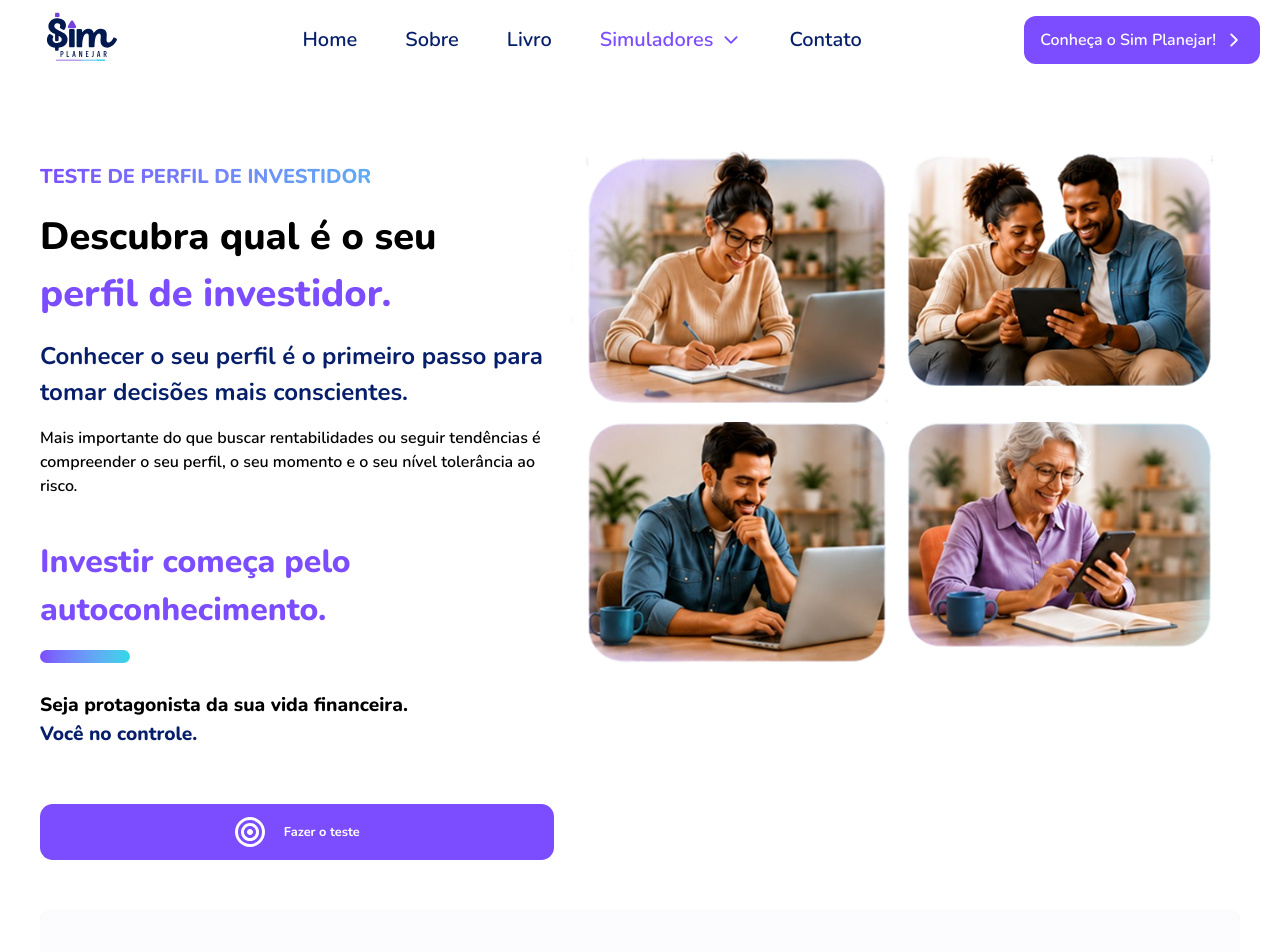
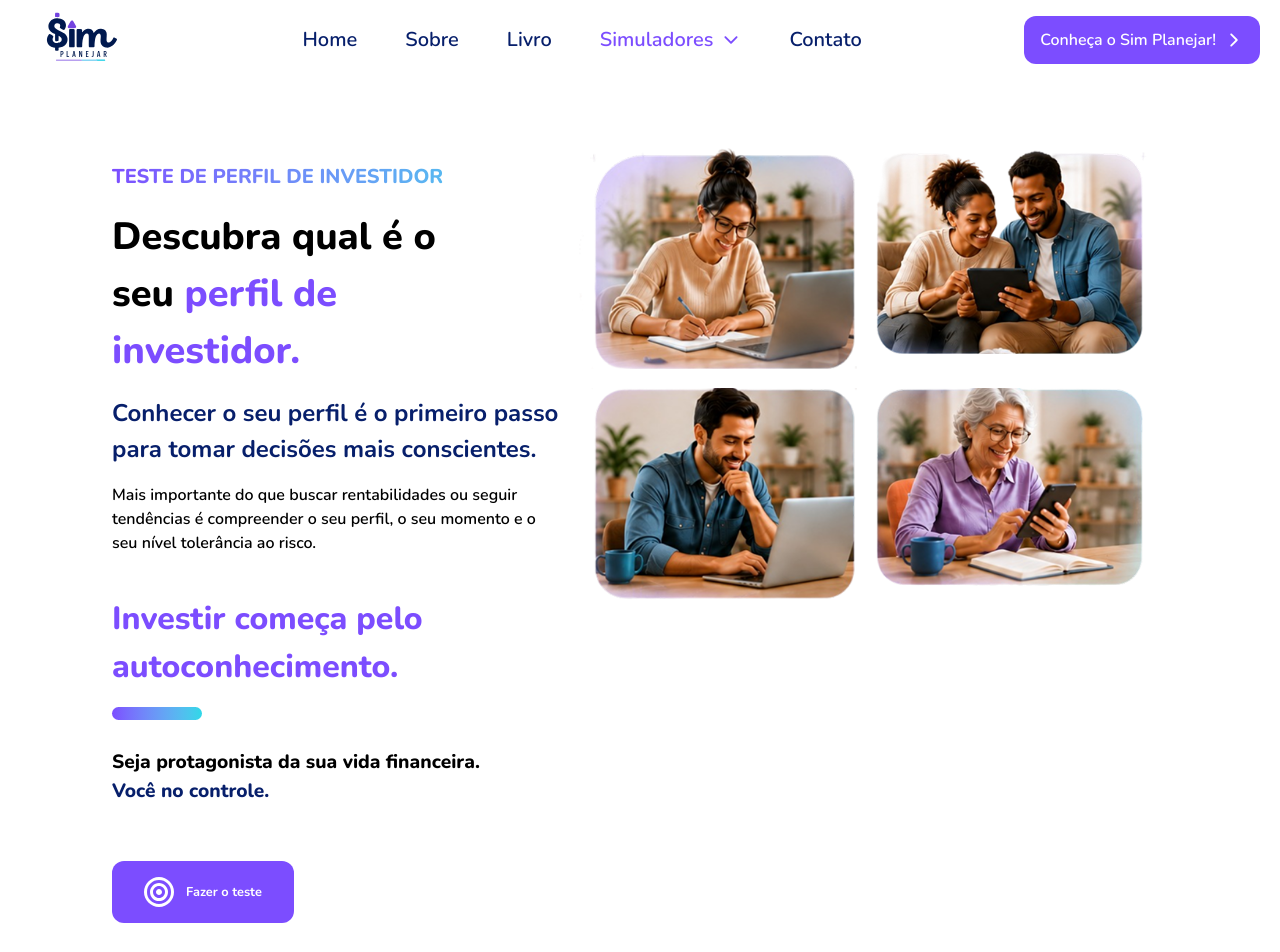
Before and after one commit to simplanejar/website-simplanejar, a Next.js app: page /suitability in a window 1280 px wide. Shown: the top 952 px of the page. Built offline with nearby package versions, Linux system fonts and the light colour scheme.

Commit message:
fix: added a bigger pading and made the button smaller in investor-profile#about

```diff
--- a/components/pages/investor-profile/questionaire.jsx
+++ b/components/pages/investor-profile/questionaire.jsx
@@ -114,7 +114,7 @@ export function Box() {
 
 export default function Questionaire() {
     return (
-        <section className="font-sans overflow-x-hidden my-[50px] mx-[40px]">
+        <section className="font-sans overflow-x-hidden my-[50px] px-6 sm:px-10 md:px-16 lg:px-20 xl:px-28">
 
             <div className="flex flex-row justify-between items-start">
 
@@ -154,7 +154,7 @@ export default function Questionaire() {
 
 
                     <div className="font-bold hidden md:block md:text-[clamp(12px,1vw,30px)] mt-4">
-                        <Link href="/suitability/form" className="w-full md:w-auto flex flex-row justify-center items-center gap-[1.5vw] py-[1vw] px-[6vw] border-none cursor-pointer rounded-[1vw] bg-[#7C4DFF] text-white transition-colors duration-300 ease-in-out hover:bg-[#6939E8] hover:shadow-lg transition-all duration-200">
+                        <Link href="/suitability/form" className="w-full md:w-fit md:max-w-[320px] flex flex-row justify-center items-center gap-3 py-4 px-8 border-none cursor-pointer rounded-xl bg-[#7C4DFF] text-white transition-colors duration-300 ease-in-out hover:bg-[#6939E8] hover:shadow-lg transition-all duration-200">
                             <Image src={Alvo} alt={imageAlt.alvoAlt} className="w-[4vw] max-w-[30px]" />
                             {button}
                         </Link>
```
